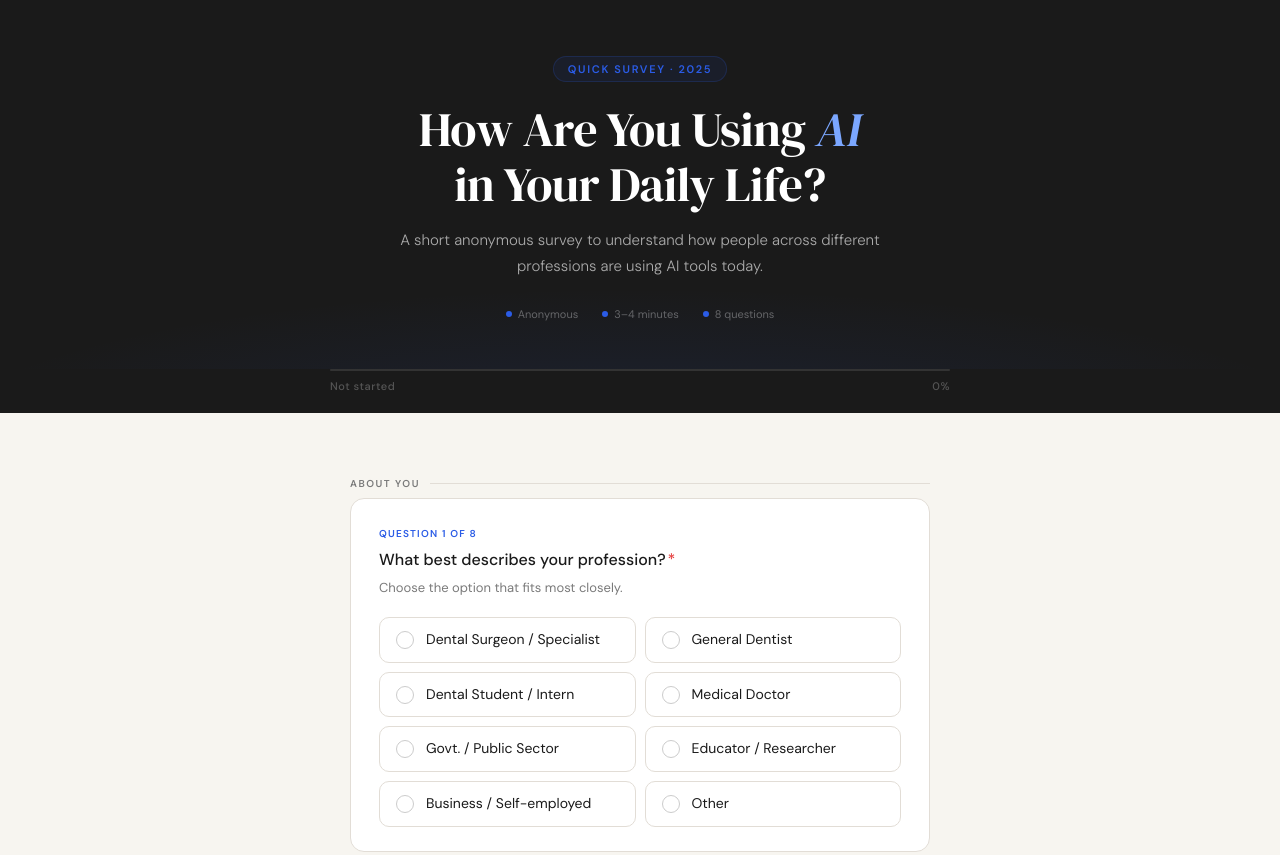
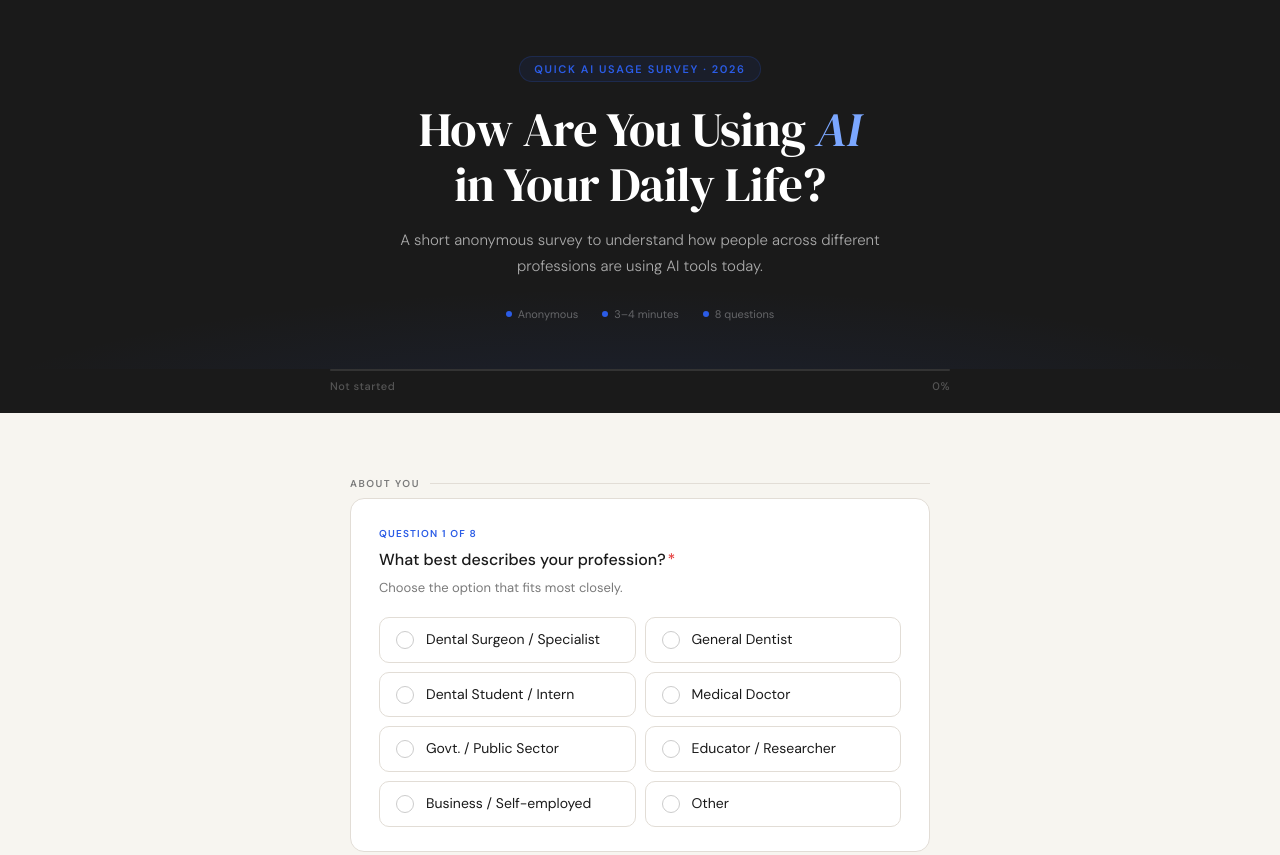
Before and after one commit to hrushikesh1591/AI-use-survay-, a plain HTML site: page index.html in a window 1280 px wide. Shown: the top 855 px of the page. Drawn offline with Linux system fonts and the light colour scheme.

Commit message:
Update survey year from 2025 to 2026

```diff
--- a/index.html
+++ b/index.html
@@ -370,7 +370,7 @@
 <body>
 
 <div class="hero">
-  <div class="hero-label">Quick Survey · 2025</div>
+  <div class="hero-label">Quick AI Usage Survey · 2026</div>
   <h1>How Are You Using <em>AI</em><br>in Your Daily Life?</h1>
   <p>A short anonymous survey to understand how people across different professions are using AI tools today.</p>
   <div class="hero-meta">
```
